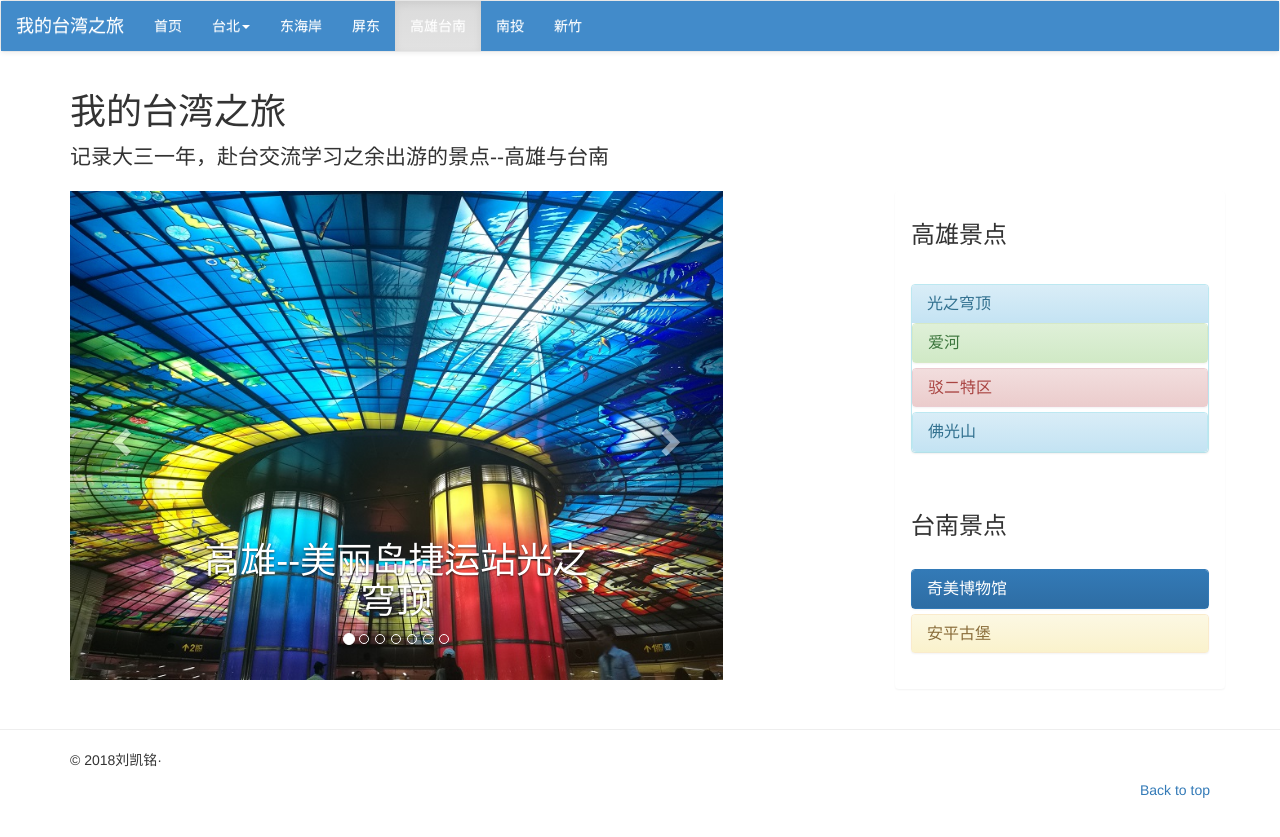
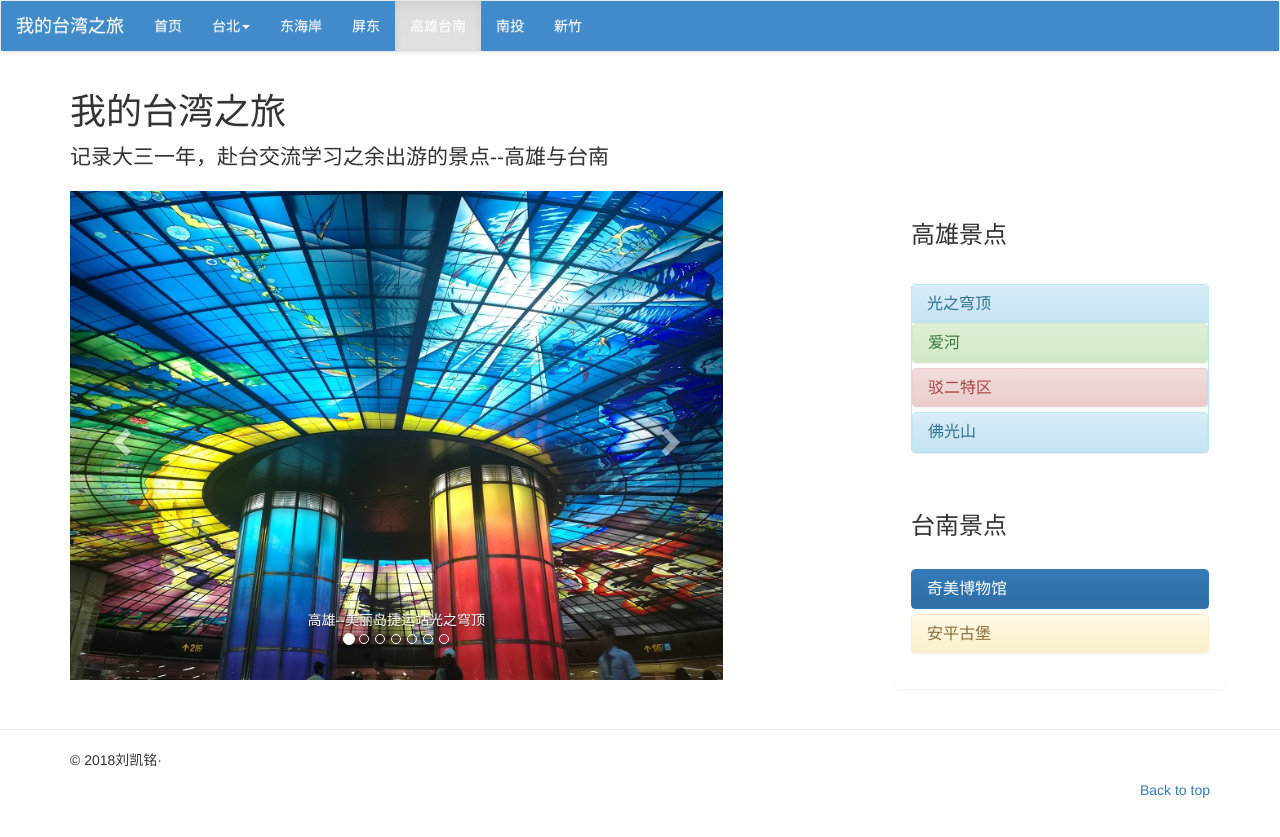
Before and after one commit to lkm1997/gaoxiong, a Jekyll site: the page index.html, which Jekyll copies as it is, in a window 1280 px wide. Shown: the top 837 px of the page. Built offline with Jekyll 4.4.1, drawn with Linux system fonts in a browser that asks for light colours; nearby versions of some CDN libraries.

Commit message:
Update index.html

```diff
--- a/index.html
+++ b/index.html
@@ -88,46 +88,46 @@
 	  <div class="carousel-inner">
 	   <div class="item active">
 	    <img src="gaoxiong1.jpg">
-		<div class="carousel-caption">
-		   <h1>高雄--美丽岛捷运站光之穹顶</h1>
+		<div class="carousel-caption" id="fontest">
+		   高雄--美丽岛捷运站光之穹顶
 		 </div>
 		</div>
 	  <div class="item">
 	    <img src="gaoxiong2.jpg">
-		<div class="carousel-caption" width="50%">
-		   <h1>高雄--爱河</h1>
+		<div class="carousel-caption" id="fontest">
+		   高雄--爱河
 		 </div>
 		</div>
 	  <div class="item">
 	    <img src="gaoxiong3.jpg">
-		<div class="carousel-caption">
-		   <h1>高雄--驳二特区</h1>
+		<div class="carousel-caption" id="fontest">
+		   高雄--驳二特区
 		 </div>
 		</div>
 
 		 <div class="item">
 	    <img src="gaoxiong4.jpg">
-		<div class="carousel-caption">
-		   <h1>高雄--佛光山（佛陀世界）</h1>
+		<div class="carousel-caption" id="fontest">
+		   高雄--佛光山（佛陀世界）
 		 </div>
 		</div>
 
 		 <div class="item">
 	    <img src="gaoxiong5.jpg">
-		<div class="carousel-caption">
-		   <h1>高雄--佛光山（佛陀世界）</h1>
+		<div class="carousel-caption" id="fontest">
+		  高雄--佛光山（佛陀世界）
 		 </div>
 		</div>
 		 <div class="item">
 	    <img src="gaoxiong6.jpg">
-		<div class="carousel-caption">
-		   <h1>台南--奇美博物馆</h1>
+		<div class="carousel-caption" id="fontest">
+		   台南--奇美博物馆
 		 </div>
 		</div>
 		 <div class="item">
 	    <img src="gaoxiong7.jpg">
-		<div class="carousel-caption">
-		   <h1>台南--安平古堡</h1>
+		<div class="carousel-caption" id="fontest">
+		   台南--安平古堡
 		 </div>
 		</div>
 
```
